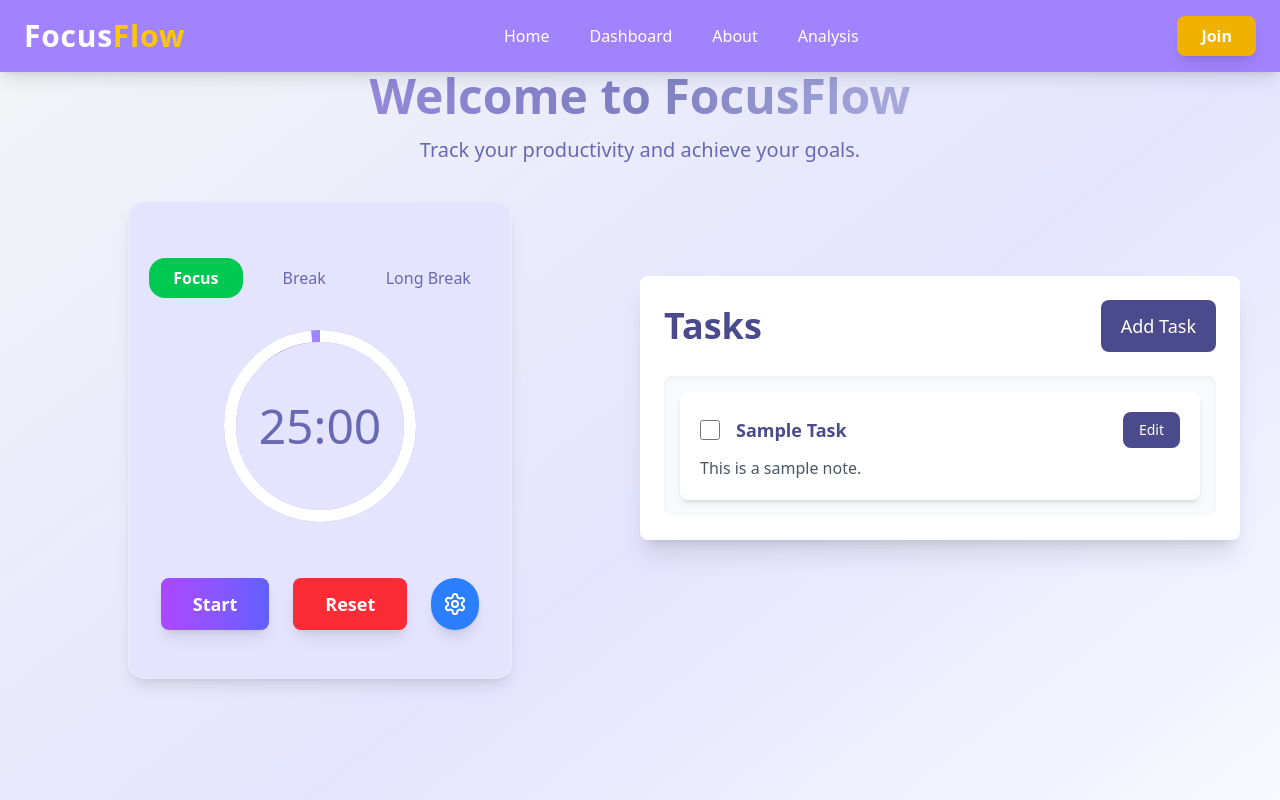
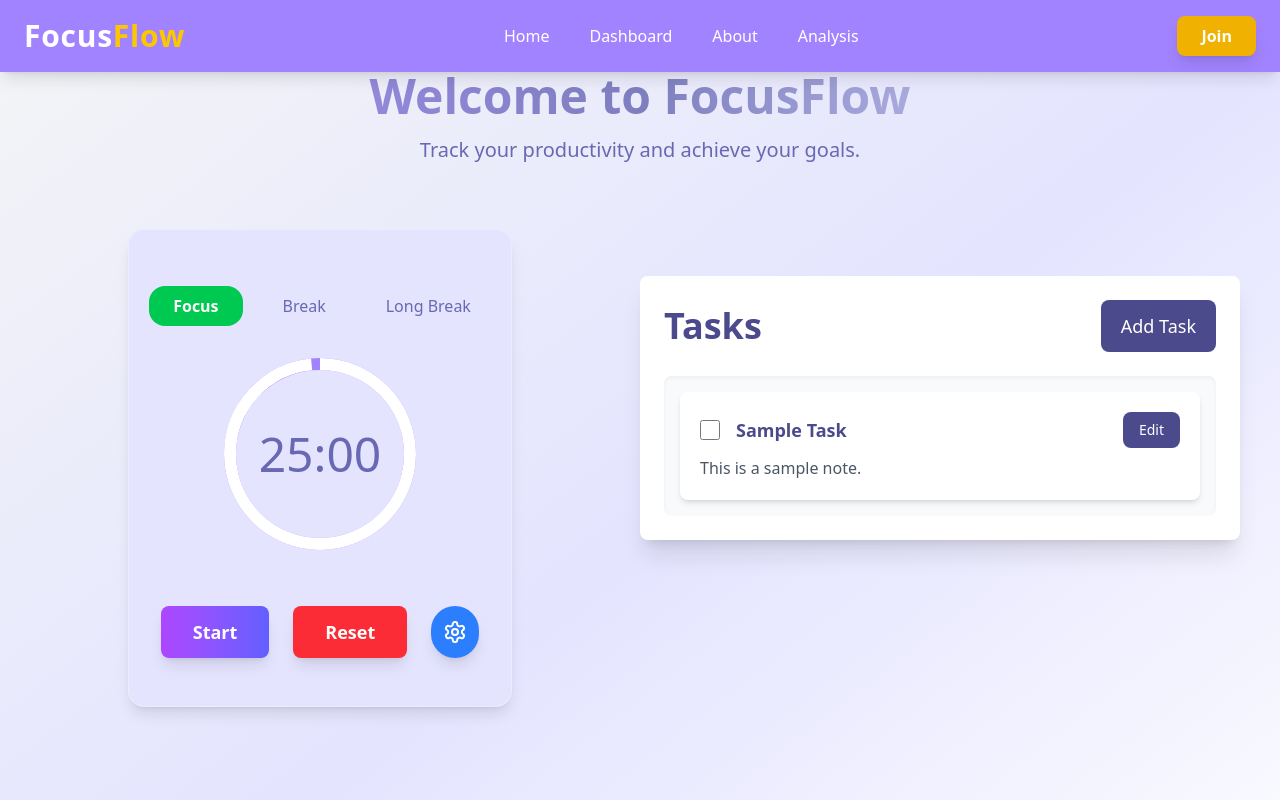
Before and after one commit to OpenDeveloerHub/Focus, a React (Vite) app in the folder Client/: page / in a window 1280 px wide. Shown: the top 800 px of the page. Built offline with nearby package versions, Linux system fonts and the light colour scheme.

Commit message:
Update Home.jsx

```diff
--- a/Client/src/Pages/Home.jsx
+++ b/Client/src/Pages/Home.jsx
@@ -109,7 +109,7 @@
       <div className="flex flex-col md:flex-row min-h-screen mt-12 space-y-8 md:space-y-0">
 
         {/* Timer Section */}
-        <div className="mb-16 w-full md:w-1/2 flex justify-center items-center p-8 h-102">
+        <div className="mb-16 w-full md:w-1/2 flex justify-center items-center p-8 mt-7 h-102">
           <div className="backdrop-blur-lg bg-[#e4e4ff] p-8 rounded-2xl shadow-lg border border-white/30 w-96 flex flex-col items-center">
             <div className="flex gap-4 justify-center mt-6">
               <button
```
